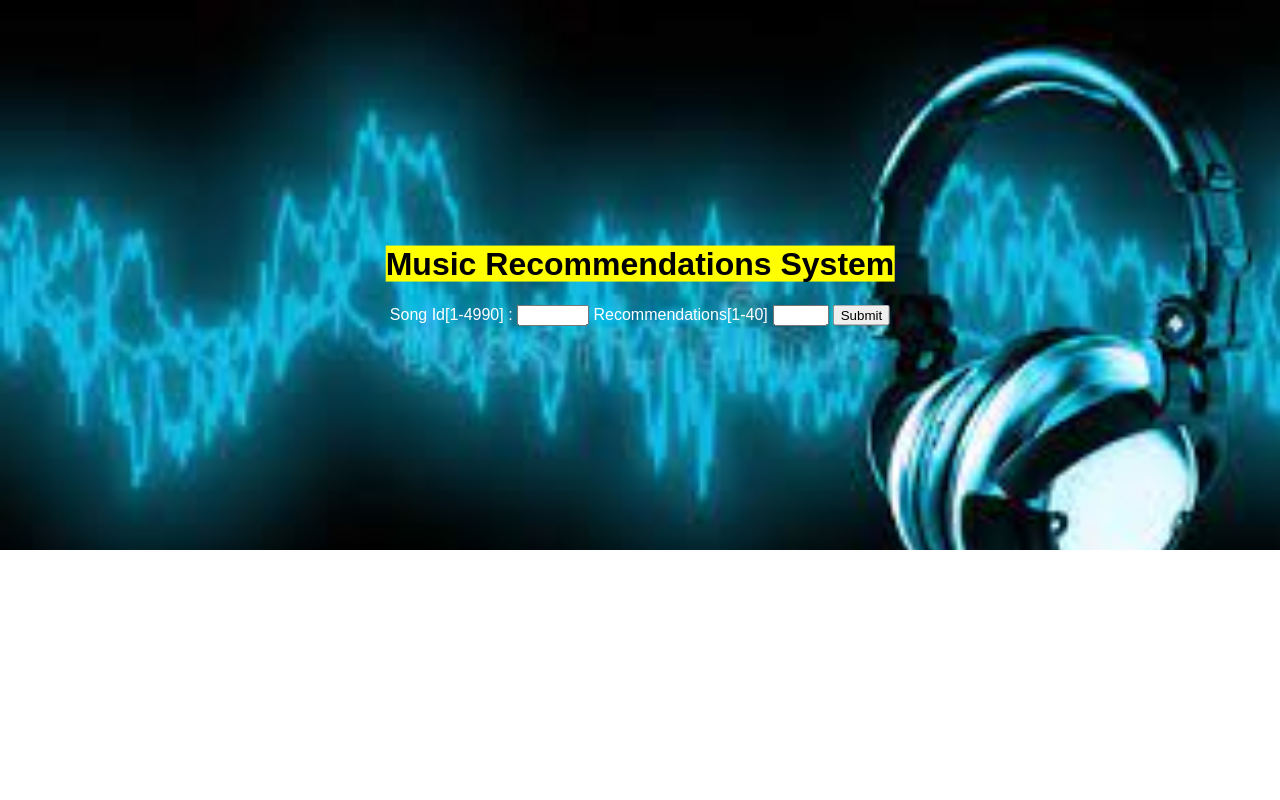
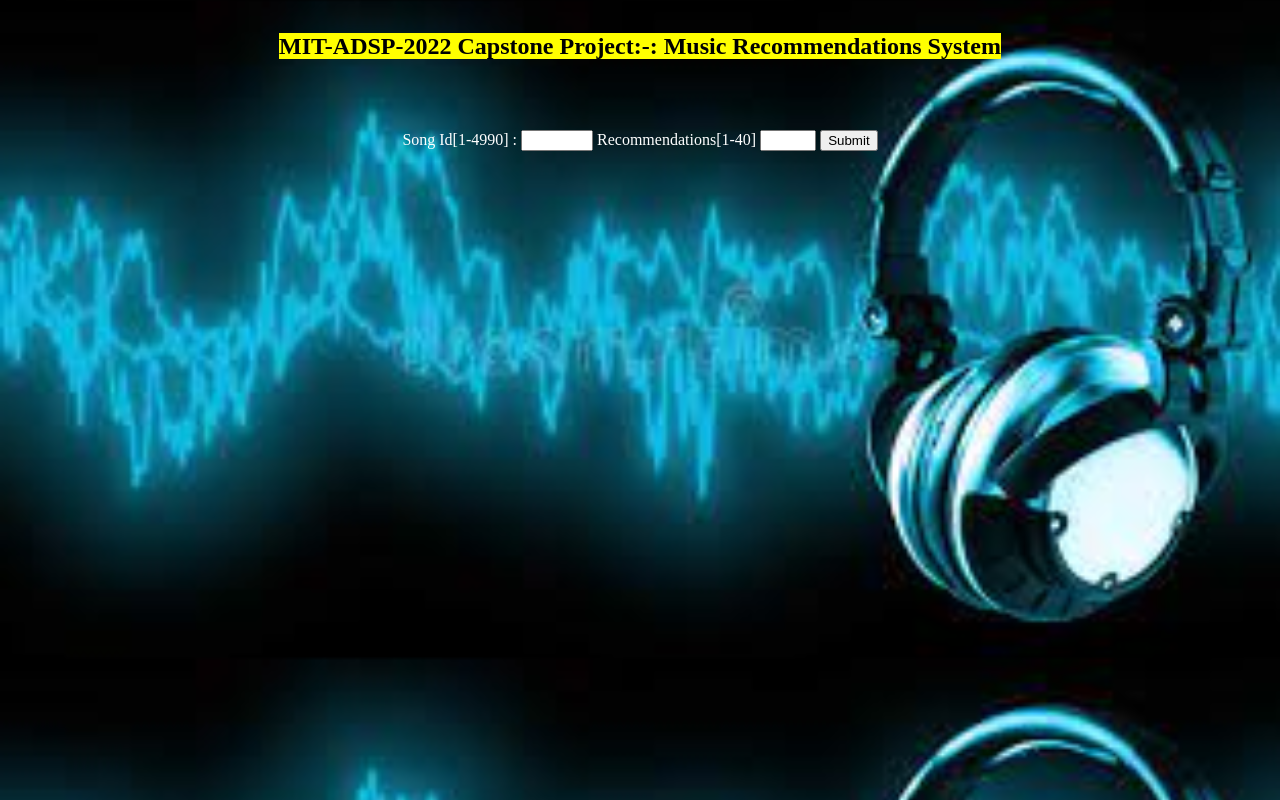
Before and after one commit to mpconsultant/music-recommendations-system, a Flask app: page / in a window 1280 px wide. Run offline with Flask 2, Linux system fonts and the light colour scheme; parts of the project's set-up code (start-up, migrations or seed data) failed here and were passed over.

Commit message:
Add files via upload

```diff
--- a/static/stylesheets/style.css
+++ b/static/stylesheets/style.css
@@ -1,5 +1,5 @@
 body {
-	background-image: url(/static/images/nrc.jpg);
+	background-image: url(/static/images/music.jpg);
     background-size: cover;
 	color:rgb(255, 255, 255);
 	text-align: center;
--- a/templates/index.html
+++ b/templates/index.html
@@ -1,38 +1,18 @@
 <!DOCTYPE html>
 <html>
 <head>
-<style>
-body {
-margin: 0;
-font-family: Arial, Helvetica, sans-serif;
-}
-
-.bg-image {
-background-image: url("music.jpg");
-background-color: #161615;
-height: 550px;
-background-repeat: no-repeat;
-background-size: cover;
-position: relative;
-}
-.bg-text {
-text-align: center;
-position: absolute;
-top: 50%;
-left: 50%;
-transform: translate(-50%, -50%);
-color: white;
-}
-
-</style>
-</head>
-<body>
-<div class="bg-image">
-<div class="bg-text">
-  <h1><mark>Music Recommendations System</mark></h1>
 
 
 
+       <!-- css -->
+       <link rel="stylesheet" href="{{ url_for('static', filename='stylesheets/style.css') }}" />
+
+
+</head>
+<body>
+  <div id="image" style="background:url(/static/images/music.jpg) center / cover no-repeat fixed;"></div>
+
+  <h2><mark>MIT-ADSP-2022 Capstone Project:-: Music Recommendations System</mark></h2>
 
   <form name="passdata" action="/about" method="post">
         <div>
@@ -57,6 +37,9 @@ table, th, td {
 <h2>Music Recommendations Results</h2>
 
 <table style="width:100%">
+  <colgroup>
+    <col span="1" style="background-color: rgba(218, 17, 17, 0.473)">
+  </colgroup>
   <tr>
   <th>Songs List</th>
 
```
Also changed, not shown: static/images/music.jpg (added).
